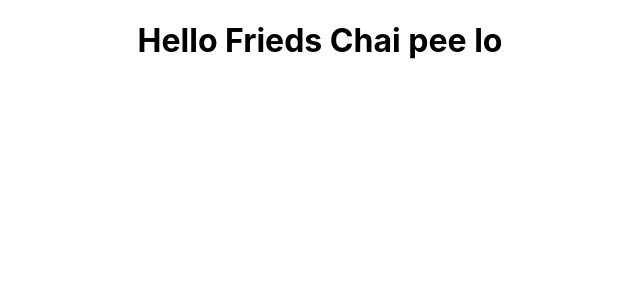
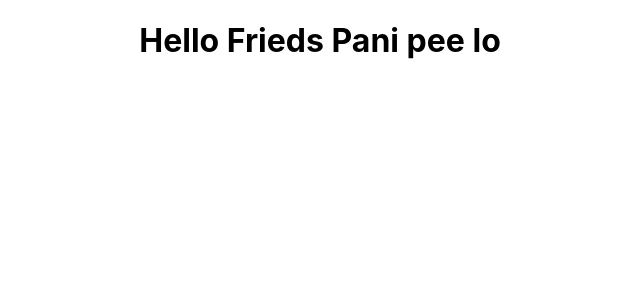
Before and after one commit to AzharKhalil/first-revision, a React (Create React App) app: page / in a window 1280 px wide. Shown: the top 300 px of the page, without its empty margins (320-960 px from the left). Built offline with nearby package versions, Linux system fonts and the light colour scheme.

Commit message:
Updated Syntax

```diff
--- a/src/App.js
+++ b/src/App.js
@@ -1,11 +1,11 @@
 import React from 'react';
 import './App.css';
-import Appi from './App_Child'
+import Child_App from './App_Child'
 
 function App() {
   return (
     <div className="App">
-      <Appi/>
+      <Child_App name="Pani"/>
     </div>
   );
 }
--- a/src/App_Child.js
+++ b/src/App_Child.js
@@ -1,14 +1,14 @@
 import React from 'react';
 
-function Appi()
+function Child_App(props)
 {
     return(
         <div>
             <h1>
-                Hello Frieds Chai pee lo
+                Hello Frieds {props.name} pee lo
             </h1>
         </div>
     )
 }
 
-export default Appi
+export default Child_App
```
